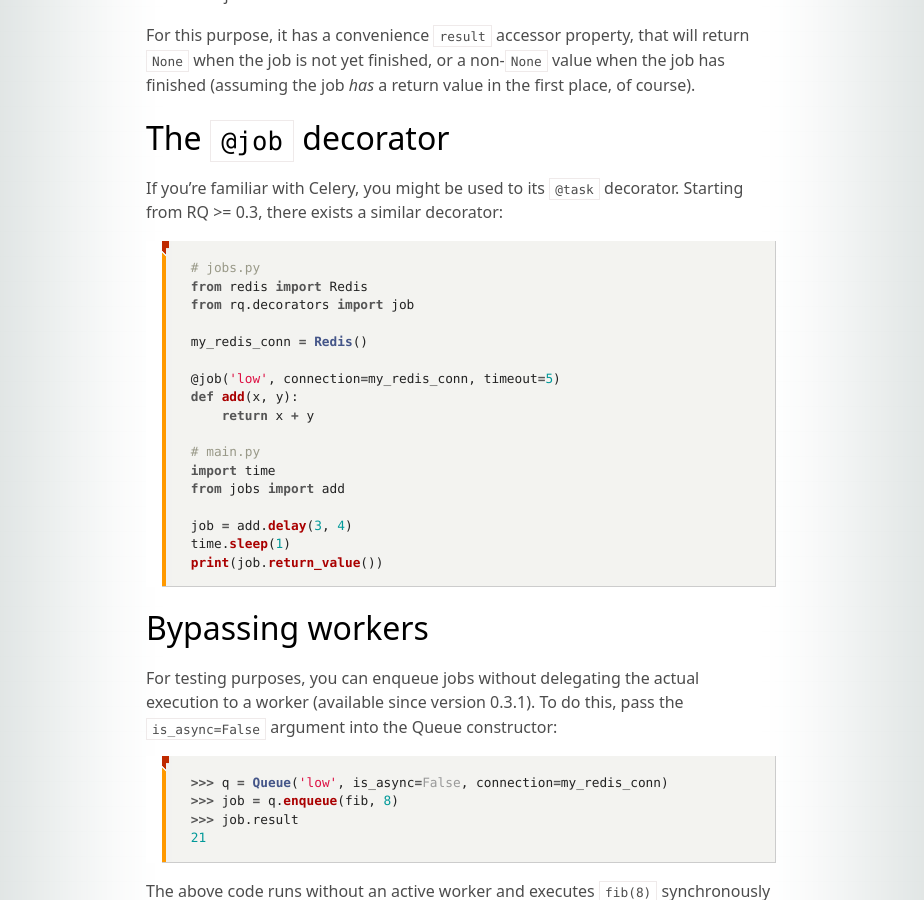
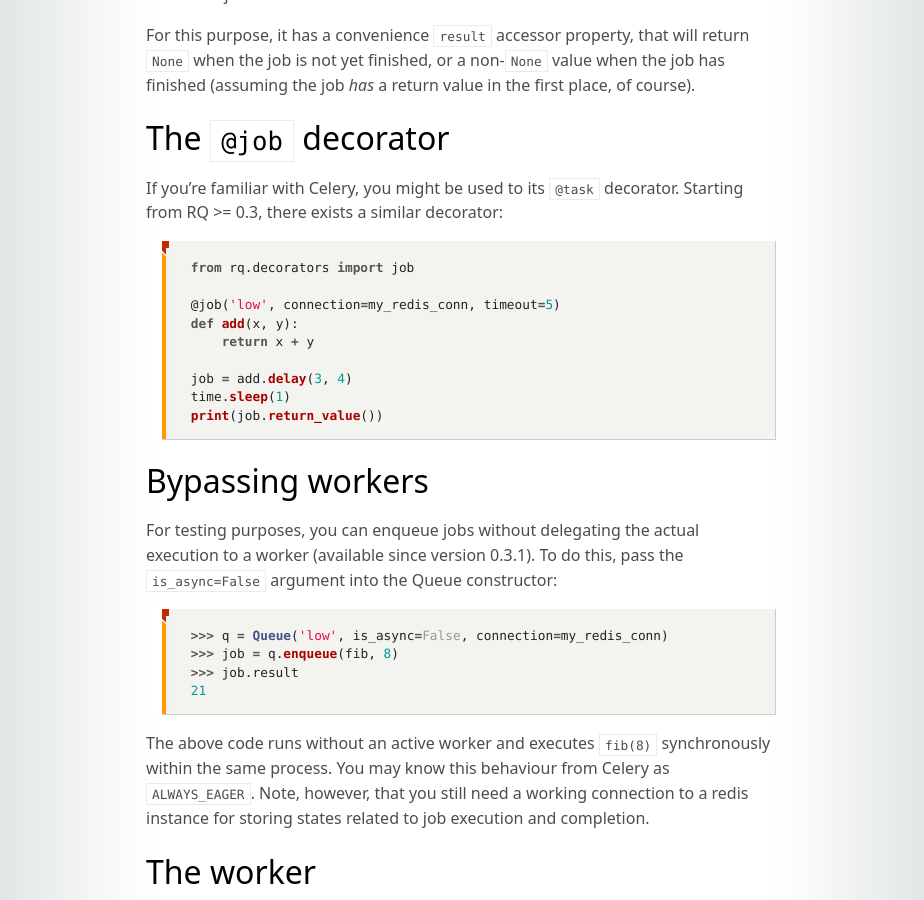
Before and after one commit to rq/rq, a Jekyll site: the page built from docs/docs/index.md, in a window 1280 px wide and 900 px high, scrolled down 9393 px. Shown: the whole window, without its empty margins (179-1103 px from the left). Built offline with Jekyll 4.4.1, drawn with Linux system fonts in a browser that asks for light colours; some web fonts are replaced; comment, search, counter and statistics services are not loaded.

````diff
--- a/docs/docs/index.md
+++ b/docs/docs/index.md
@@ -433,19 +433,11 @@
 Starting from RQ >= 0.3, there exists a similar decorator:
 
 ```python
-# jobs.py
-from redis import Redis
 from rq.decorators import job
-
-my_redis_conn = Redis()
 
 @job('low', connection=my_redis_conn, timeout=5)
 def add(x, y):
     return x + y
-
-# main.py
-import time
-from jobs import add
 
 job = add.delay(3, 4)
 time.sleep(1)
````
